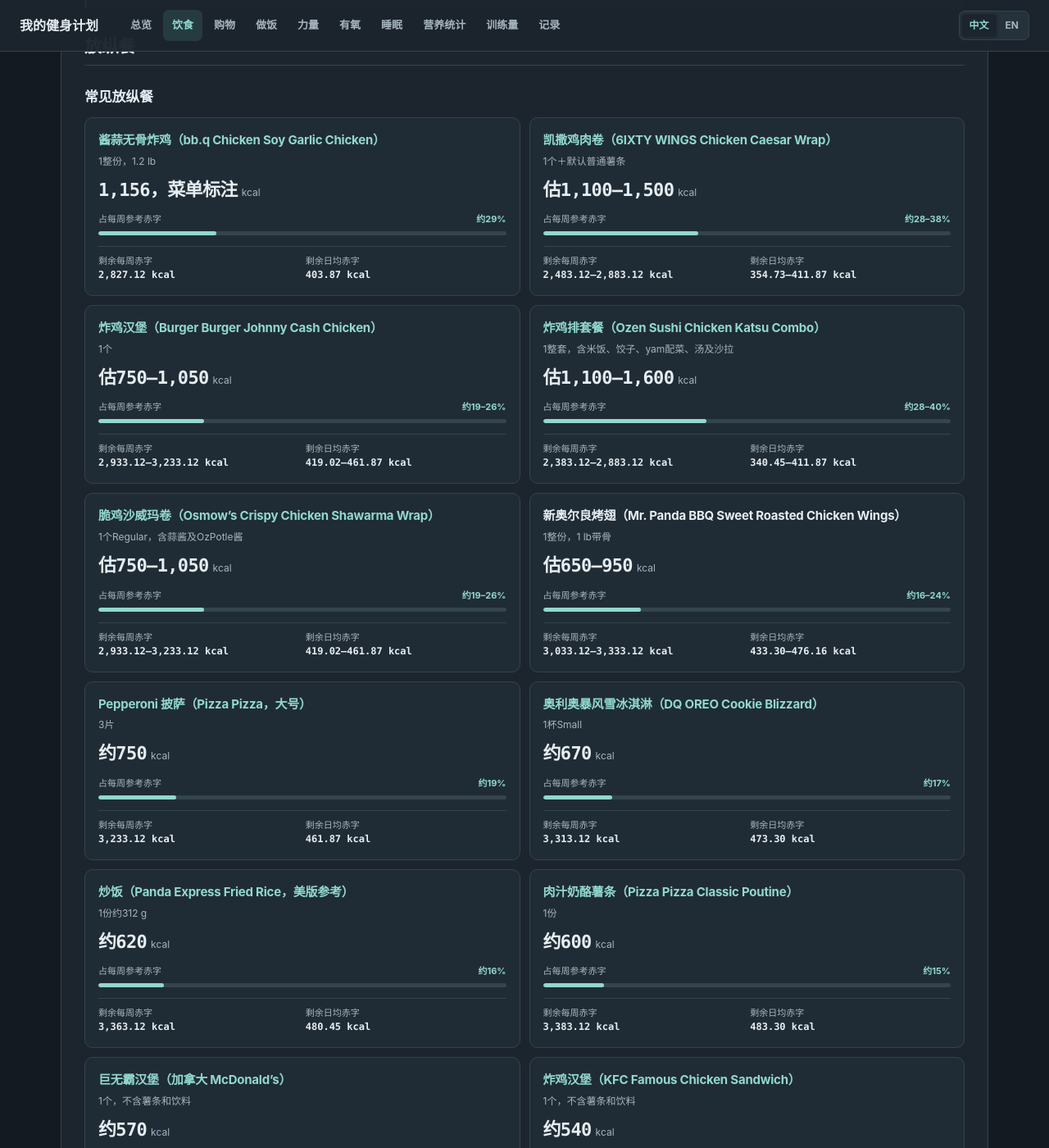
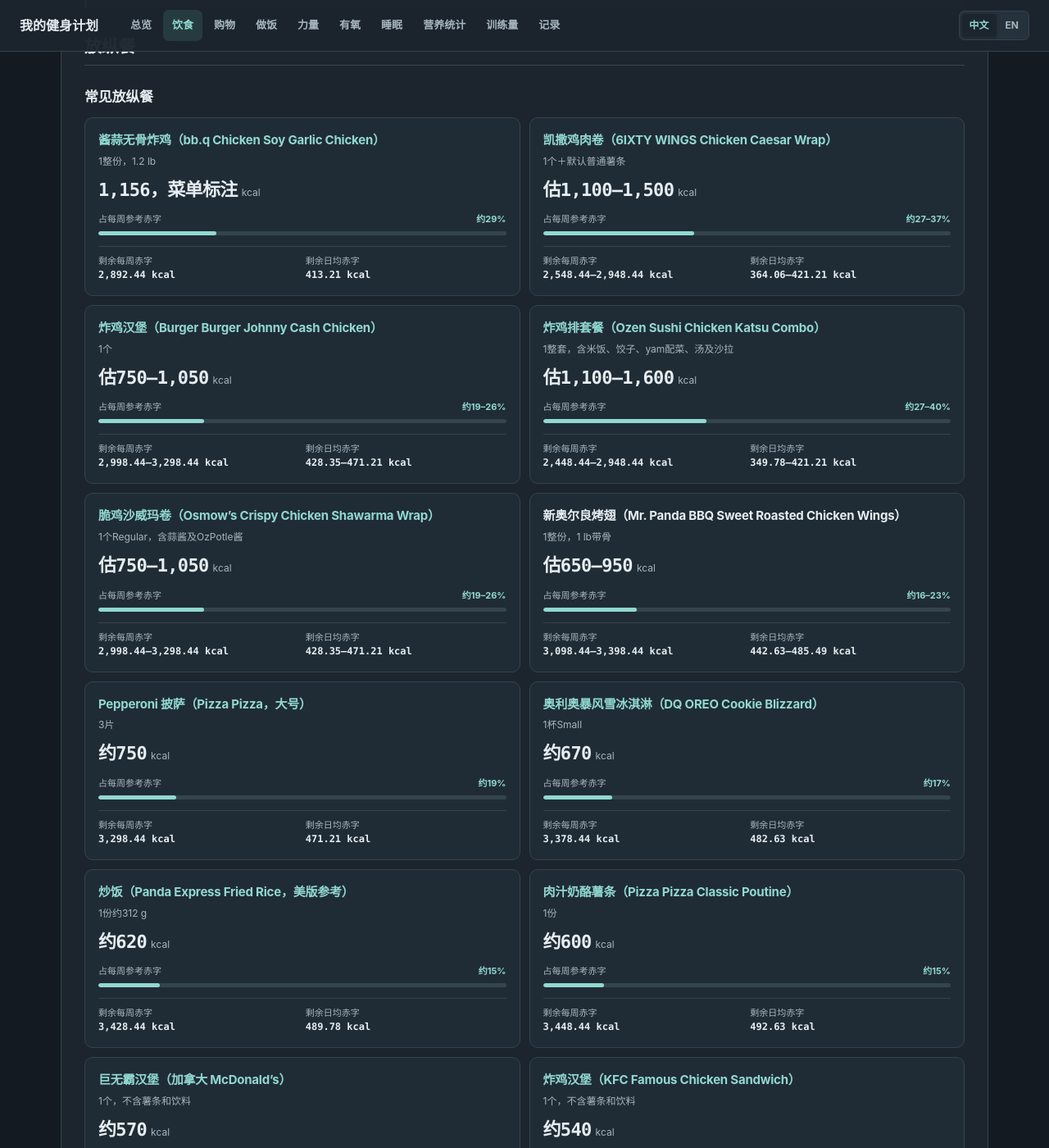
Before and after one commit to yunhaixiang/fitness, a Jekyll site: the page built from diet.md, in a window 1280 px wide and 1400 px high, scrolled down 1138 px. Shown: the whole window at 82% size. Built offline with Jekyll 4.4.1, drawn with Linux system fonts in a browser that asks for light colours; some of the changed text lies outside the part shown.

```diff
--- a/_data/meal_nutrition.json
+++ b/_data/meal_nutrition.json
@@ -5,7 +5,7 @@
     "fruit_snack": {"label": "周日—周二睡前加餐（水果盘2/3）", "foodZh": "混合水果盘约 289 g", "foodEn": "About 289 g mixed fruit", "kcal": "119", "protein": "1.5", "fat": "0.5", "saturatedFat": "0.1", "carbs": "29.4", "fibre": "3.7", "sugar": "23.9", "cholesterol": "0", "sodium": "13", "calcium": "43", "iron": "0.8", "potassium": "489"},
     "kiwi_breakfast": {"label": "周三—周六早餐（奇异果1个）", "foodZh": "高纤维谷物早餐 40 g＋无糖豆奶约 270 g＋一水肌酸 5 g＋奇异果 1 个", "foodEn": "40 g high-fibre cereal + about 270 g unsweetened soy milk + 5 g creatine monohydrate + 1 kiwi", "kcal": "245", "protein": "12.3", "fat": "5.8", "saturatedFat": "0.7", "carbs": "51.1", "fibre": "21.2", "sugar": "9.7", "cholesterol": "0", "sodium": "243", "calcium": "502", "iron": "6.4", "potassium": "710"},
     "kiwi_snack": {"label": "周三—周六睡前加餐（奇异果2个）", "foodZh": "奇异果 2 个", "foodEn": "2 kiwis", "kcal": "80", "protein": "1.5", "fat": "0.9", "saturatedFat": "0", "carbs": "20.4", "fibre": "5.1", "sugar": "12.3", "cholesterol": "0", "sodium": "3", "calcium": "60", "iron": "0.5", "potassium": "467"},
-    "potato": {"label": "周二午／周三晚／周五晚／周日午", "kcal": "663", "protein": "56.3", "fat": "26.8", "saturatedFat": "7.7", "carbs": "47.4", "fibre": "8.0", "sugar": "11.4", "cholesterol": "128", "sodium": "883", "calcium": "216", "iron": "7.0", "potassium": "2,933"},
+    "potato": {"label": "周二午／周三晚／周五晚／周日午", "kcal": "647", "protein": "54.3", "fat": "26.5", "saturatedFat": "7.7", "carbs": "44.8", "fibre": "6.4", "sugar": "11.1", "cholesterol": "128", "sodium": "827", "calcium": "146", "iron": "5.1", "potassium": "2,537"},
     "wrap": {"label": "周日晚／周四午", "kcal": "627", "protein": "49.0", "fat": "32.1", "saturatedFat": "7.7", "carbs": "36.3", "fibre": "4.5", "sugar": "2.8", "cholesterol": "535", "sodium": "728", "calcium": "117", "iron": "5.0", "potassium": "1,066"},
     "rice": {"label": "周一午／周二晚／周四晚／周六午", "kcal": "669", "protein": "61.8", "fat": "24.5", "saturatedFat": "8.2", "carbs": "51.7", "fibre": "5.0", "sugar": "3.8", "cholesterol": "594", "sodium": "685", "calcium": "121", "iron": "3.5", "potassium": "884"},
     "pasta": {"label": "周一晚／周三午／周五午／周六晚", "kcal": "638", "protein": "56.4", "fat": "24.3", "saturatedFat": "5.3", "carbs": "47.2", "fibre": "4.1", "sugar": "7.4", "cholesterol": "156", "sodium": "665", "calcium": "71", "iron": "3.5", "potassium": "1,462"},
--- a/diet.md
+++ b/diet.md
@@ -176,7 +176,7 @@
 <th>食物</th>
 <th>份量</th>
 <th style="text-align: right;">热量（kcal）</th>
-<th style="text-align: right;">占参考赤字3,983 kcal（额外加吃）</th>
+<th style="text-align: right;">占参考赤字4,048 kcal（额外加吃）</th>
 <th style="text-align: right;">剩余每周赤字（kcal，额外加吃）</th>
 <th style="text-align: right;">剩余日均赤字（kcal）</th>
 </tr>
@@ -187,200 +187,200 @@
 <td>1整份，1.2 lb</td>
 <td style="text-align: right;">1,156，菜单标注</td>
 <td style="text-align: right;">约29%</td>
-<td style="text-align: right;">2,827.12</td>
-<td style="text-align: right;">403.87</td>
+<td style="text-align: right;">2,892.44</td>
+<td style="text-align: right;">413.21</td>
 </tr>
 <tr>
 <td><a href="https://6ixtywings.com/menu_items/chicken-caesar-wrap/">凯撒鸡肉卷（6IXTY WINGS Chicken Caesar Wrap）</a></td>
 <td>1个＋默认普通薯条</td>
 <td style="text-align: right;">估1,100–1,500</td>
-<td style="text-align: right;">约28–38%</td>
-<td style="text-align: right;">2,483.12–2,883.12</td>
-<td style="text-align: right;">354.73–411.87</td>
+<td style="text-align: right;">约27–37%</td>
+<td style="text-align: right;">2,548.44–2,948.44</td>
+<td style="text-align: right;">364.06–421.21</td>
 </tr>
 <tr>
 <td><a href="https://order.online/store/burger-burger-25113744">炸鸡汉堡（Burger Burger Johnny Cash Chicken）</a></td>
 <td>1个</td>
 <td style="text-align: right;">估750–1,050</td>
 <td style="text-align: right;">约19–26%</td>
-<td style="text-align: right;">2,933.12–3,233.12</td>
-<td style="text-align: right;">419.02–461.87</td>
+<td style="text-align: right;">2,998.44–3,298.44</td>
+<td style="text-align: right;">428.35–471.21</td>
 </tr>
 <tr>
 <td><a href="https://www.ubereats.com/ca/store/ozen-sushi/yCgRS0Q7S_Wlx8Flww4rWQ">炸鸡排套餐（Ozen Sushi Chicken Katsu Combo）</a></td>
 <td>1整套，含米饭、饺子、yam配菜、汤及沙拉</td>
 <td style="text-align: right;">估1,100–1,600</td>
-<td style="text-align: right;">约28–40%</td>
-<td style="text-align: right;">2,383.12–2,883.12</td>
-<td style="text-align: right;">340.45–411.87</td>
+<td style="text-align: right;">约27–40%</td>
+<td style="text-align: right;">2,448.44–2,948.44</td>
+<td style="text-align: right;">349.78–421.21</td>
 </tr>
 <tr>
 <td><a href="https://osmows.com/nutrition-calculator">脆鸡沙威玛卷（Osmow’s Crispy Chicken Shawarma Wrap）</a></td>
 <td>1个Regular，含蒜酱及OzPotle酱</td>
 <td style="text-align: right;">估750–1,050</td>
 <td style="text-align: right;">约19–26%</td>
-<td style="text-align: right;">2,933.12–3,233.12</td>
-<td style="text-align: right;">419.02–461.87</td>
+<td style="text-align: right;">2,998.44–3,298.44</td>
+<td style="text-align: right;">428.35–471.21</td>
 </tr>
 <tr>
 <td>新奥尔良烤翅（Mr. Panda BBQ Sweet Roasted Chicken Wings）</td>
 <td>1整份，1 lb带骨</td>
 <td style="text-align: right;">估650–950</td>
-<td style="text-align: right;">约16–24%</td>
-<td style="text-align: right;">3,033.12–3,333.12</td>
-<td style="text-align: right;">433.30–476.16</td>
+<td style="text-align: right;">约16–23%</td>
+<td style="text-align: right;">3,098.44–3,398.44</td>
+<td style="text-align: right;">442.63–485.49</td>
 </tr>
 <tr>
 <td><a href="https://www.pizzapizza.ca/about-us/nutrition/large-pizza/">Pepperoni 披萨（Pizza Pizza，大号）</a></td>
 <td>3片</td>
 <td style="text-align: right;">约750</td>
 <td style="text-align: right;">约19%</td>
-<td style="text-align: right;">3,233.12</td>
-<td style="text-align: right;">461.87</td>
+<td style="text-align: right;">3,298.44</td>
+<td style="text-align: right;">471.21</td>
 </tr>
 <tr>
 <td><a href="https://www.dairyqueen.com/en-ca/nutrition/food-treats/">奥利奥暴风雪冰淇淋（DQ OREO Cookie Blizzard）</a></td>
 <td>1杯Small</td>
 <td style="text-align: right;">约670</td>
 <td style="text-align: right;">约17%</td>
-<td style="text-align: right;">3,313.12</td>
-<td style="text-align: right;">473.30</td>
+<td style="text-align: right;">3,378.44</td>
+<td style="text-align: right;">482.63</td>
 </tr>
 <tr>
 <td><a href="https://www.pandaexpress.com/nutritioninformation">炒饭（Panda Express Fried Rice，美版参考）</a></td>
 <td>1份约312 g</td>
 <td style="text-align: right;">约620</td>
-<td style="text-align: right;">约16%</td>
-<td style="text-align: right;">3,363.12</td>
-<td style="text-align: right;">480.45</td>
+<td style="text-align: right;">约15%</td>
+<td style="text-align: right;">3,428.44</td>
+<td style="text-align: right;">489.78</td>
 </tr>
 <tr>
 <td><a href="https://www.pizzapizza.ca/about-us/nutrition/poutine/">肉汁奶酪薯条（Pizza Pizza Classic Poutine）</a></td>
 <td>1份</td>
 <td style="text-align: right;">约600</td>
 <td style="text-align: right;">约15%</td>
-<td style="text-align: right;">3,383.12</td>
-<td style="text-align: right;">483.30</td>
+<td style="text-align: right;">3,448.44</td>
+<td style="text-align: right;">492.63</td>
 </tr>
 <tr>
 <td><a href="https://rippedrestaurants.com/ca/chains/mcdonalds/big-mac">巨无霸汉堡（加拿大 McDonald’s）</a></td>
 <td>1个，不含薯条和饮料</td>
 <td style="text-align: right;">约570</td>
 <td style="text-align: right;">约14%</td>
-<td style="text-align: right;">3,413.12</td>
-<td style="text-align: right;">487.59</td>
+<td style="text-align: right;">3,478.44</td>
+<td style="text-align: right;">496.92</td>
 </tr>
 <tr>
 <td><a href="https://assets.ctfassets.net/a2mgcrjjefyo/3AUi2N7aacNo4rjQ1jE3di/4de20ade3ee68d86901ad9d97230accf/KFC_Website_Nutritional_Information__W4_2024_.pdf">炸鸡汉堡（KFC Famous Chicken Sandwich）</a></td>
 <td>1个，不含薯条和饮料</td>
 <td style="text-align: right;">约540</td>
-<td style="text-align: right;">约14%</td>
-<td style="text-align: right;">3,443.12</td>
-<td style="text-align: right;">491.87</td>
+<td style="text-align: right;">约13%</td>
+<td style="text-align: right;">3,508.44</td>
+<td style="text-align: right;">501.21</td>
 </tr>
 <tr>
 <td><a href="https://www.dairyqueen.com/en-ca/nutrition/food-treats/">巧克力奶昔（DQ Chocolate Shake）</a></td>
 <td>1杯Small</td>
 <td style="text-align: right;">约530</td>
 <td style="text-align: right;">约13%</td>
-<td style="text-align: right;">3,453.12</td>
-<td style="text-align: right;">493.30</td>
+<td style="text-align: right;">3,518.44</td>
+<td style="text-align: right;">502.63</td>
 </tr>
 <tr>
 <td><a href="https://www.pandaexpress.com/nutritioninformation">陈皮鸡（Panda Express Orange Chicken，美版参考）</a></td>
 <td>1份约168 g，不含米饭</td>
 <td style="text-align: right;">约510</td>
 <td style="text-align: right;">约13%</td>
-<td style="text-align: right;">3,473.12</td>
-<td style="text-align: right;">496.16</td>
+<td style="text-align: right;">3,538.44</td>
+<td style="text-align: right;">505.49</td>
 </tr>
 <tr>
 <td><a href="https://www.pizzapizza.ca/about-us/nutrition/desserts/">迷你布朗尼（Pizza Pizza Two-Bite Brownies）</a></td>
 <td>6个</td>
 <td style="text-align: right;">约480</td>
 <td style="text-align: right;">约12%</td>
-<td style="text-align: right;">3,503.12</td>
-<td style="text-align: right;">500.45</td>
+<td style="text-align: right;">3,568.44</td>
+<td style="text-align: right;">509.78</td>
 </tr>
 <tr>
 <td><a href="https://assets.ctfassets.net/a2mgcrjjefyo/3AUi2N7aacNo4rjQ1jE3di/4de20ade3ee68d86901ad9d97230accf/KFC_Website_Nutritional_Information__W4_2024_.pdf">炸鸡（KFC Original Recipe）</a></td>
 <td>2块鸡大腿，不含配餐和蘸酱</td>
 <td style="text-align: right;">约440</td>
 <td style="text-align: right;">约11%</td>
-<td style="text-align: right;">3,543.12</td>
-<td style="text-align: right;">506.16</td>
+<td style="text-align: right;">3,608.44</td>
+<td style="text-align: right;">515.49</td>
 </tr>
 <tr>
 <td><a href="https://www.tastyrewards.com/en-ca/brands/lays/products/wavy-laysr-original-potato-chips">原味波浪薯片（Wavy Lay’s）</a></td>
 <td>75 g</td>
 <td style="text-align: right;">约420</td>
-<td style="text-align: right;">约11%</td>
-<td style="text-align: right;">3,563.12</td>
-<td style="text-align: right;">509.02</td>
+<td style="text-align: right;">约10%</td>
+<td style="text-align: right;">3,628.44</td>
+<td style="text-align: right;">518.35</td>
 </tr>
 <tr>
 <td><a href="https://fr.starbucks.ca/menu/product/424/iced">焦糖星冰乐（Starbucks Caramel Frappuccino）</a></td>
 <td>1杯Grande，473 mL，标准配方</td>
 <td style="text-align: right;">约380</td>
-<td style="text-align: right;">约10%</td>
-<td style="text-align: right;">3,603.12</td>
-<td style="text-align: right;">514.73</td>
+<td style="text-align: right;">约9%</td>
+<td style="text-align: right;">3,668.44</td>
+<td style="text-align: right;">524.06</td>
 </tr>
 <tr>
 <td><a href="https://www.dairyqueen.com/en-ca/nutrition/food-treats/">牧场酱脆鸡卷（DQ Ranch Crispy Chicken Wrap）</a></td>
 <td>1个</td>
 <td style="text-align: right;">约340</td>
-<td style="text-align: right;">约9%</td>
-<td style="text-align: right;">3,643.12</td>
-<td style="text-align: right;">520.45</td>
+<td style="text-align: right;">约8%</td>
+<td style="text-align: right;">3,708.44</td>
+<td style="text-align: right;">529.78</td>
 </tr>
 <tr>
 <td><a href="https://www.dairyqueen.com/en-ca/nutrition/food-treats/">炸鸡柳（DQ Chicken Strips）</a></td>
 <td>3条，不含蘸酱</td>
 <td style="text-align: right;">约320</td>
 <td style="text-align: right;">约8%</td>
-<td style="text-align: right;">3,663.12</td>
-<td style="text-align: right;">523.30</td>
+<td style="text-align: right;">3,728.44</td>
+<td style="text-align: right;">532.63</td>
 </tr>
 <tr>
 <td><a href="https://www.dairyqueen.com/en-ca/nutrition/food-treats/">薯条（DQ Fries）</a></td>
 <td>1份Regular，不含蘸酱</td>
 <td style="text-align: right;">约280</td>
 <td style="text-align: right;">约7%</td>
-<td style="text-align: right;">3,703.12</td>
-<td style="text-align: right;">529.02</td>
+<td style="text-align: right;">3,768.44</td>
+<td style="text-align: right;">538.35</td>
 </tr>
 <tr>
 <td><a href="https://www.dairyqueen.com/en-ca/nutrition/food-treats/">炸洋葱圈（DQ Onion Rings）</a></td>
 <td>1份Regular，不含蘸酱</td>
 <td style="text-align: right;">约260</td>
-<td style="text-align: right;">约7%</td>
-<td style="text-align: right;">3,723.12</td>
-<td style="text-align: right;">531.87</td>
+<td style="text-align: right;">约6%</td>
+<td style="text-align: right;">3,788.44</td>
+<td style="text-align: right;">541.21</td>
 </tr>
 <tr>
 <td><a href="https://www.dairyqueen.com/en-ca/nutrition/food-treats/">香草冰淇淋（DQ Vanilla Cone）</a></td>
 <td>1个Small甜筒，不加脆皮和配料</td>
 <td style="text-align: right;">约230</td>
 <td style="text-align: right;">约6%</td>
-<td style="text-align: right;">3,753.12</td>
-<td style="text-align: right;">536.16</td>
+<td style="text-align: right;">3,818.44</td>
+<td style="text-align: right;">545.49</td>
 </tr>
 <tr>
 <td><a href="https://www.coca-cola.com/ca/en/brands/sprite/products">普通雪碧</a></td>
 <td>1瓶500 mL</td>
 <td style="text-align: right;">约200</td>
 <td style="text-align: right;">约5%</td>
-<td style="text-align: right;">3,783.12</td>
-<td style="text-align: right;">540.45</td>
+<td style="text-align: right;">3,848.44</td>
+<td style="text-align: right;">549.78</td>
 </tr>
 <tr>
 <td><a href="https://www.repertoirealimentsquebecois.gouv.qc.ca/Produit/Index/8203394">普通可口可乐</a></td>
 <td>1罐355 mL</td>
 <td style="text-align: right;">约140</td>
-<td style="text-align: right;">约4%</td>
-<td style="text-align: right;">3,843.12</td>
-<td style="text-align: right;">549.02</td>
+<td style="text-align: right;">约3%</td>
+<td style="text-align: right;">3,908.44</td>
+<td style="text-align: right;">558.35</td>
 </tr>
 </tbody>
 </table>
@@ -398,7 +398,7 @@
 <th>替代品</th>
 <th>份量</th>
 <th style="text-align: right;">热量（kcal）</th>
-<th style="text-align: right;">占参考赤字3,983 kcal（额外加吃）</th>
+<th style="text-align: right;">占参考赤字4,048 kcal（额外加吃）</th>
 </tr>
 </thead>
 <tbody>
```
Also changed, not shown: cooking.md (+1 -1 lines), shopping.md (+3 -3 lines), stats.md (+25 -25 lines).
